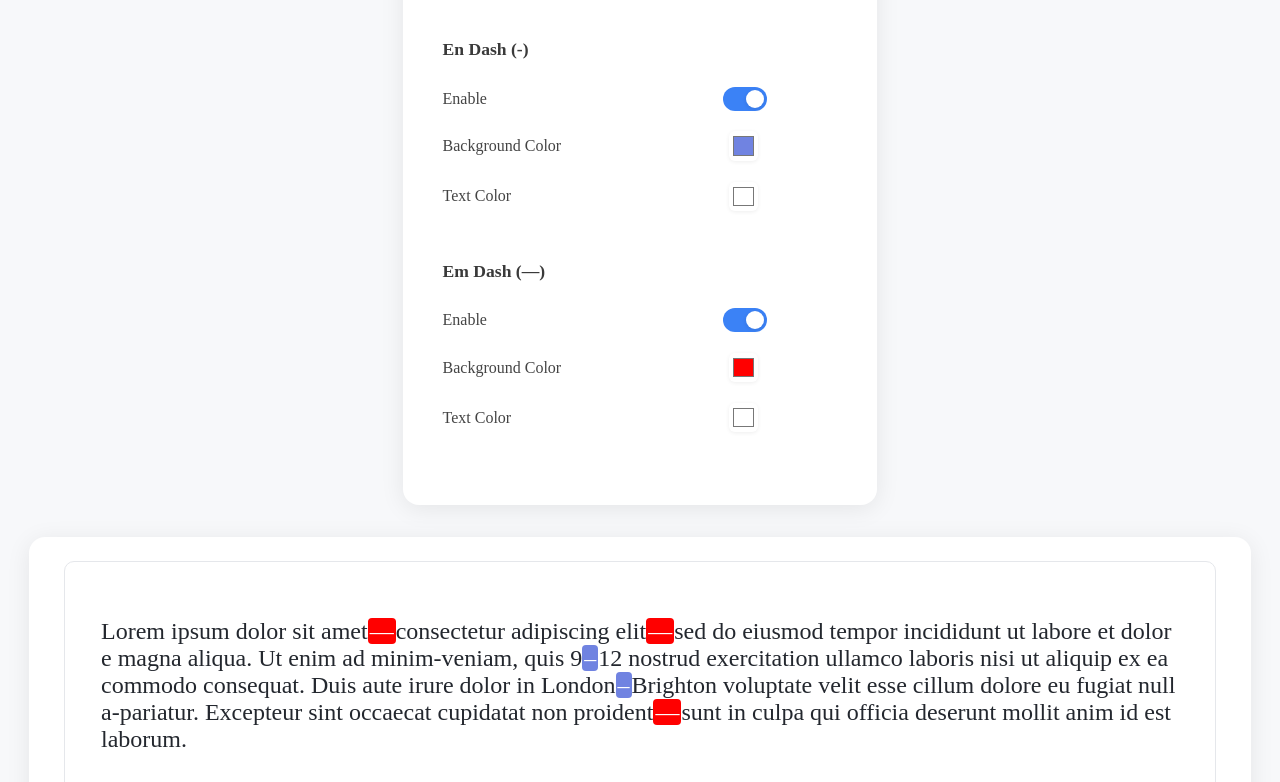
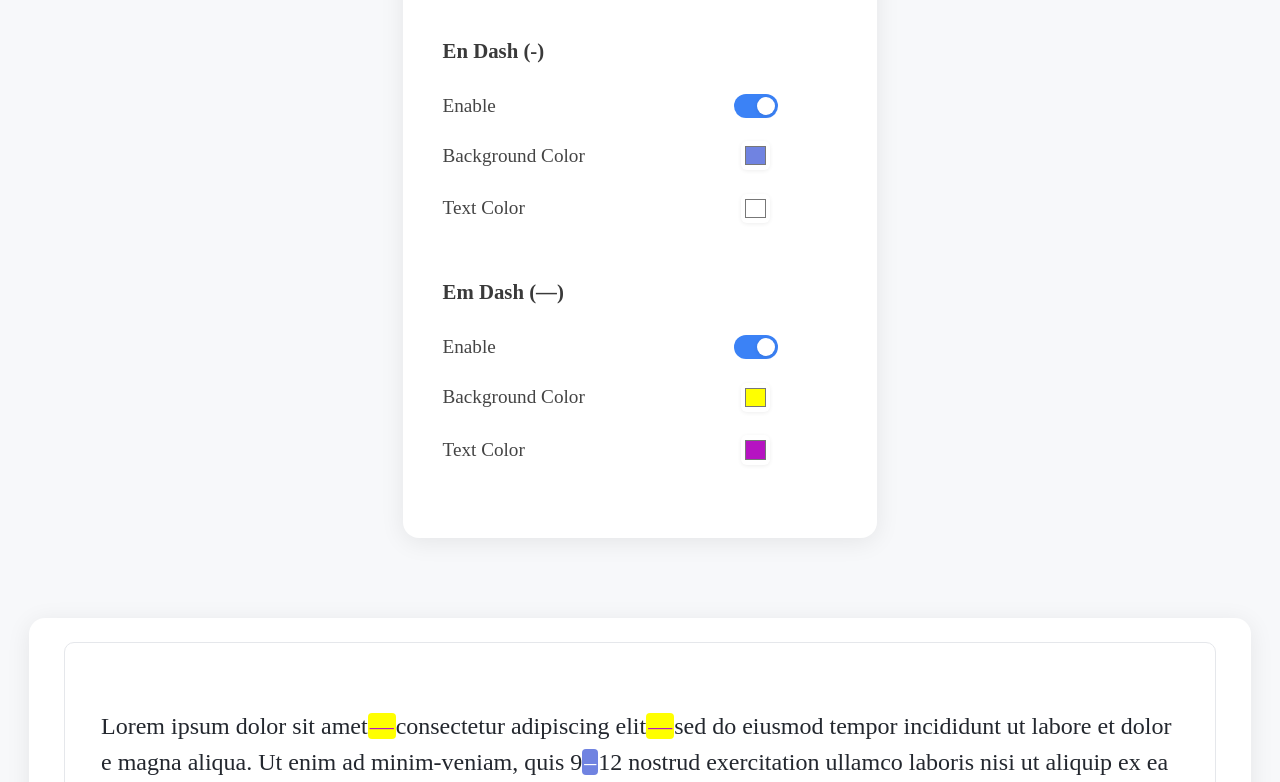
Before and after one commit to hubwriter/dash-highlighter, a browser extension: page options.html in a window 1280 px wide. Shown: the part 142-924 px from the top of the page. Drawn offline with Linux system fonts and the light colour scheme.

Commit message:
Alter styling of options

```diff
--- a/options.js
+++ b/options.js
@@ -18,8 +18,8 @@ function restoreOptions() {
   chrome.storage.sync.get({
     enDashBg: '#7083e1',
     enDashFg: '#ffffff',
-    emDashBg: '#ff0000',
-    emDashFg: '#ffffff',
+    emDashBg: '#ffff00',
+    emDashFg: '#b614c2',
     enDashEnable: true,
     emDashEnable: true
   }, function(items) {
@@ -44,8 +44,8 @@ function updatePreview() {
   const emEnabled = document.getElementById('em-enable')?.checked ?? true;
   const enBg = document.getElementById('en-bg')?.value || '#7083e1';
   const enFg = document.getElementById('en-fg')?.value || '#ffffff';
-  const emBg = document.getElementById('em-bg')?.value || '#ff0000';
-  const emFg = document.getElementById('em-fg')?.value || '#ffffff';
+  const emBg = document.getElementById('em-bg')?.value || '#ffff00';
+  const emFg = document.getElementById('em-fg')?.value || '#b614c2';
   const preview = document.getElementById('dash-preview');
   if (!preview) return;
 
--- a/styles.css
+++ b/styles.css
@@ -33,7 +33,7 @@ body {
   padding: 1.5em 2.2em 1.5em 2.2em;
   width: 100em;
   max-width: 90vw;
-  margin: 2em auto 0 auto;
+  margin: 5em auto 0 auto;
   display: flex;
   flex-direction: column;
   align-items: flex-start;
@@ -62,6 +62,7 @@ body {
   color: #23272e;
   border: 1px solid #e5e7eb;
   box-shadow: none;
+  line-height: 1.5em;
 }
 
 h1 {
@@ -74,7 +75,7 @@ h1 {
 
 .dash-type {
   font-weight: 600;
-  font-size: 1.1em;
+  font-size: 1.3em;
   margin: 2em 0 0.7em 0;
   color: #3a3a3a;
 }
@@ -88,7 +89,7 @@ table {
 
 td {
   padding: 0.4em 0.5em 0.4em 0;
-  font-size: 1em;
+  font-size: 1.2em;
   color: #444;
   vertical-align: middle;
 }
```
